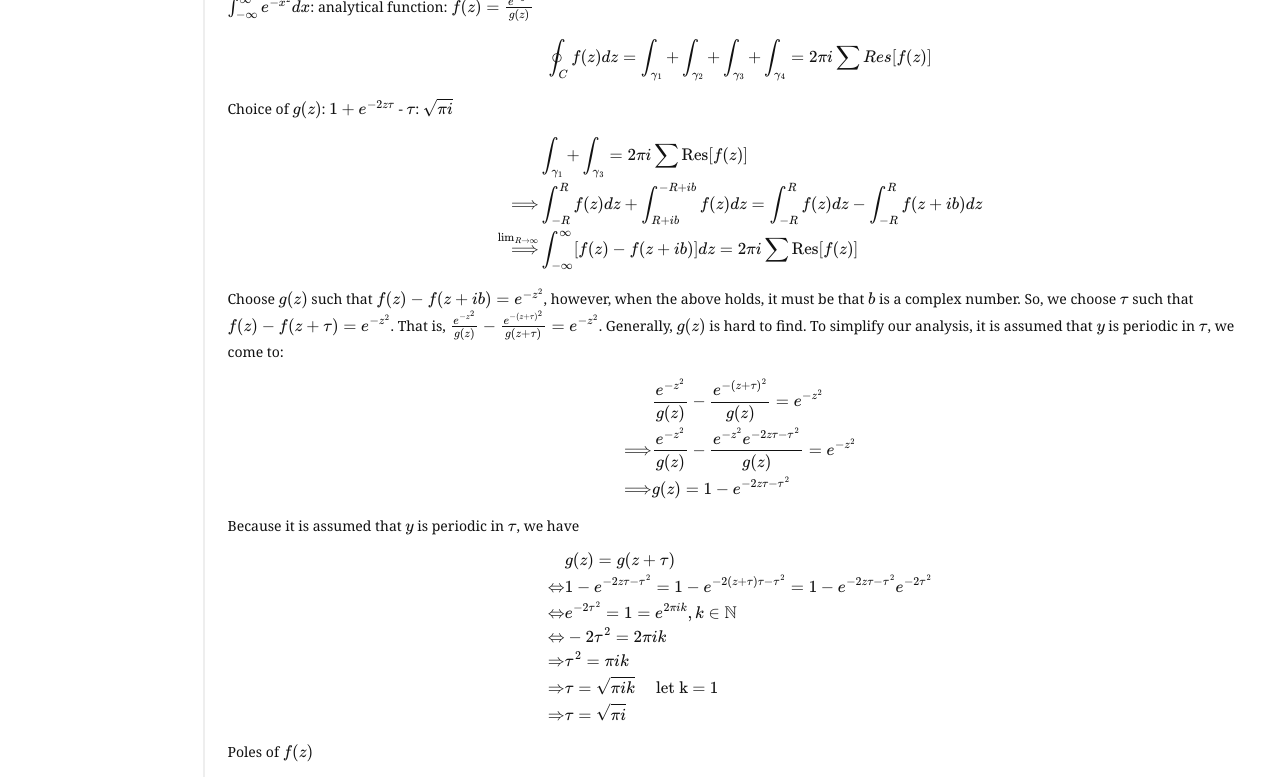
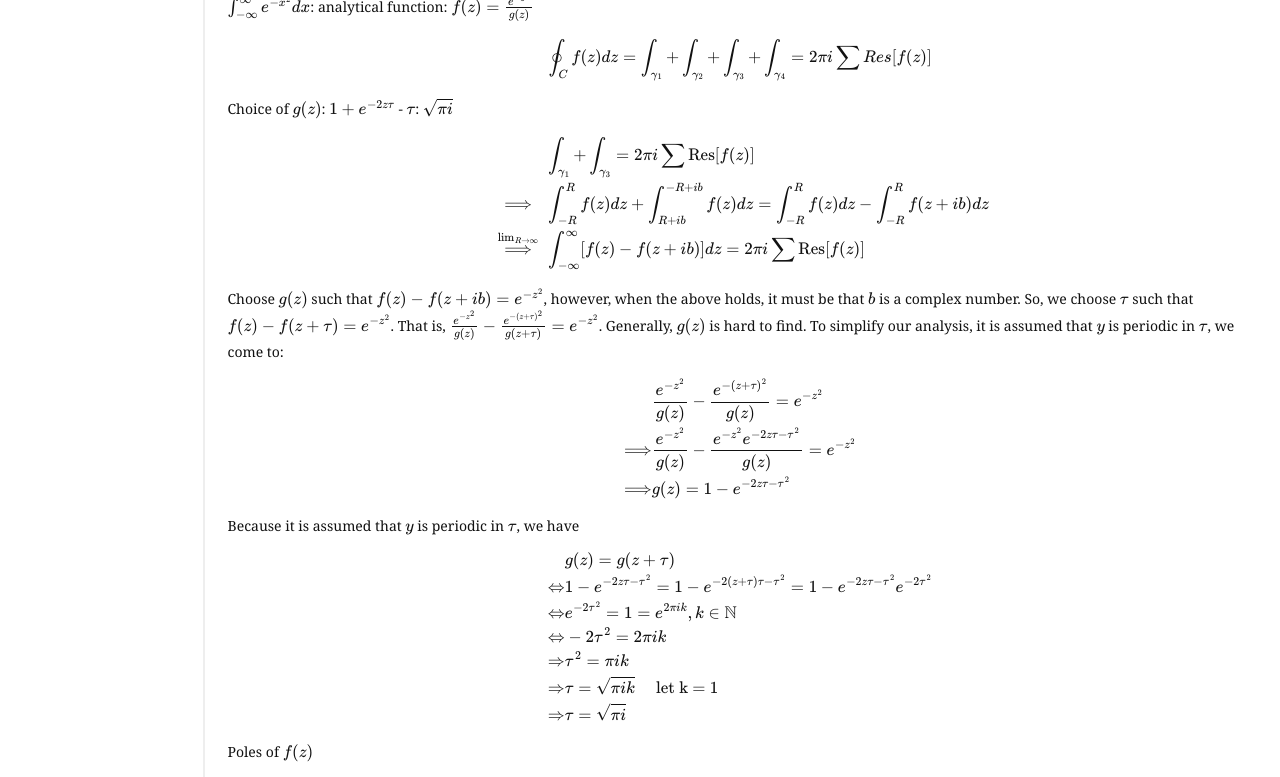
Before and after one commit to BenEcon/benecon.github.io, a Jekyll site: the page built from _posts/2020-05-29-english.md, in a window 1280 px wide and 900 px high, scrolled down 406 px, cut to the strip 123-900 px from the top of the window. Built offline with Jekyll 4.4.1, drawn with Linux system fonts in a browser that asks for light colours; formulas are drawn with MathJax 3.

```diff
--- a/_posts/2020-05-29-english.md
+++ b/_posts/2020-05-29-english.md
@@ -17,8 +17,8 @@ Choice of $g(z)$: $1+e^{-2 z \tau}$ - $\tau$: $\sqrt{\pi i}$
 
 $$\begin{aligned}
     & \int_{\gamma_{1}}+\int_{\gamma_{3}}=2 \pi i\sum \operatorname{Res}[f(z)] \\
-  \ \ \Longrightarrow& \int_{-R}^{R} f(z) d z+\int_{R+i b}^{-R+i b} f(z) d z=\int_{-R}^{R} f(z) d z-\int_{-R}^{R} f(z+i b) d z\\
-  \mathrel{\mathop{\ \ \Longrightarrow}\limits^{\lim _{R \rightarrow \infty}}_{}} &\int_{-\infty}^{\infty} [f(z)-f(z+i b) ]d z=2 \pi i\sum \operatorname{Res}[f(z)]
+  \ \ \Longrightarrow \ \ & \int_{-R}^{R} f(z) d z+\int_{R+i b}^{-R+i b} f(z) d z=\int_{-R}^{R} f(z) d z-\int_{-R}^{R} f(z+i b) d z\\
+  \mathrel{\mathop{\ \ \Longrightarrow \ \ }\limits^{\lim _{R \rightarrow \infty}}_{}} &\int_{-\infty}^{\infty} [f(z)-f(z+i b) ]d z=2 \pi i\sum \operatorname{Res}[f(z)]
 \end{aligned}$$
 
 Choose $g(z)$ such that $f(z)-f(z+i b)=e^{-z^2}$, however, when the above holds, it must be that $b$ is a complex number. So, we choose $\tau$ such that $f(z)-f(z+\tau)=e^{-z^2}$. That is, $\frac{e^{-z^{2}}}{g(z)}-\frac{e^{-(z+\tau)^{2}}}{g(z+\tau)}=e^{-z^{2}}$. Generally, $g(z)$ is hard to find. To simplify our analysis, it is assumed that $y$ is periodic in $\tau$, we come to:
```
